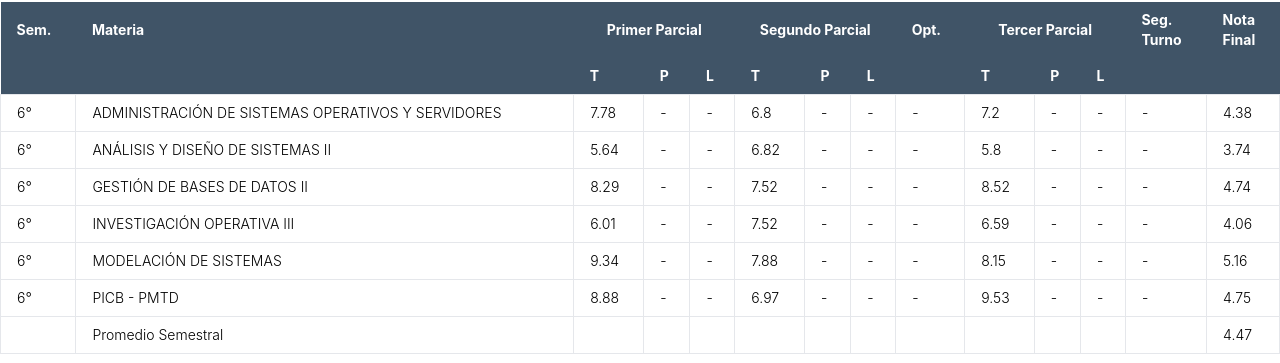
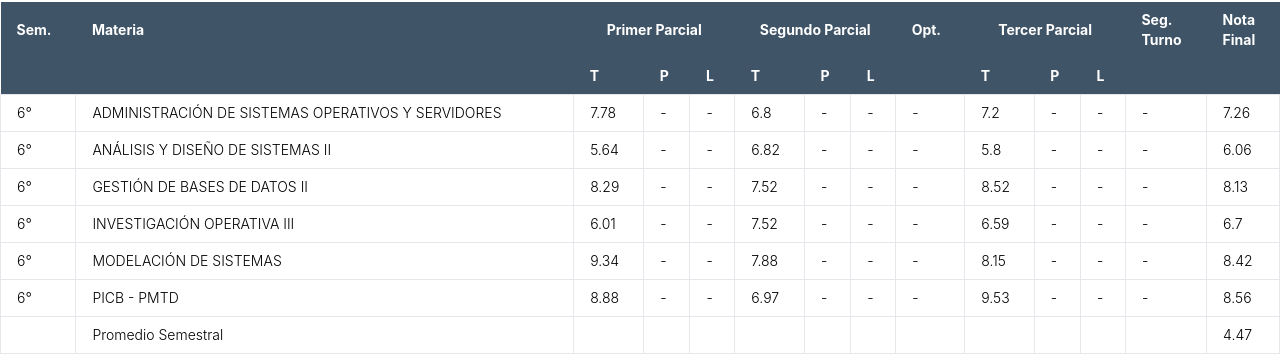
Before and after one commit to r-gabriel-f/notas, a React (Create React App) app: page / in a window 1280 px wide. Shown: the part 382-745 px from the top of the page. Built offline with nearby package versions, Linux system fonts and the light colour scheme.

Commit message:
se coloco la notal fnial de las materias

```diff
--- a/src/components/TablaNotas.js
+++ b/src/components/TablaNotas.js
@@ -69,7 +69,7 @@ export const TablaNotas = () => {
                     <td className="border px-4 py-2">-</td>
                     <td className="border px-4 py-2">-</td>
                     <td className="border px-4 py-2">-</td>
-                    <td className="border px-4 py-2">4.38</td>
+                    <td className="border px-4 py-2">7.26</td>
                   </tr>
                   <tr>
                     <td className="border px-4 py-2">6°</td>
@@ -87,7 +87,7 @@ export const TablaNotas = () => {
                     <td className="border px-4 py-2">-</td>
                     <td className="border px-4 py-2">-</td>
                     <td className="border px-4 py-2">-</td>
-                    <td className="border px-4 py-2">3.74</td>
+                    <td className="border px-4 py-2">6.06</td>
                   </tr>
                   <tr>
                     <td className="border px-4 py-2">6°</td>
@@ -105,7 +105,7 @@ export const TablaNotas = () => {
                     <td className="border px-4 py-2">-</td>
                     <td className="border px-4 py-2">-</td>
                     <td className="border px-4 py-2">-</td>
-                    <td className="border px-4 py-2">4.74</td>
+                    <td className="border px-4 py-2">8.13</td>
                   </tr>
                   <tr>
                     <td className="border px-4 py-2">6°</td>
@@ -123,7 +123,7 @@ export const TablaNotas = () => {
                     <td className="border px-4 py-2">-</td>
                     <td className="border px-4 py-2">-</td>
                     <td className="border px-4 py-2">-</td>
-                    <td className="border px-4 py-2">4.06</td>
+                    <td className="border px-4 py-2">6.7</td>
                   </tr>
                   <tr>
                     <td className="border px-4 py-2">6°</td>
@@ -139,7 +139,7 @@ export const TablaNotas = () => {
                     <td className="border px-4 py-2">-</td>
                     <td className="border px-4 py-2">-</td>
                     <td className="border px-4 py-2">-</td>
-                    <td className="border px-4 py-2">5.16</td>
+                    <td className="border px-4 py-2">8.42</td>
                   </tr>
                   <tr>
                     <td className="border px-4 py-2">6°</td>
@@ -155,7 +155,7 @@ export const TablaNotas = () => {
                     <td className="border px-4 py-2">-</td>
                     <td className="border px-4 py-2">-</td>
                     <td className="border px-4 py-2">-</td>
-                    <td className="border px-4 py-2">4.75</td>
+                    <td className="border px-4 py-2">8.56</td>
                   </tr>
                   <tr>
                     <td className="border px-4 py-2"></td>
```
